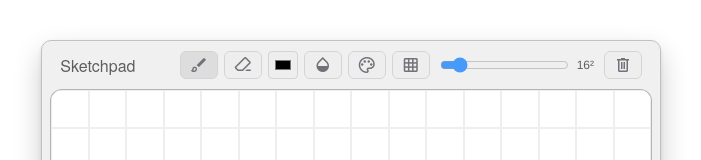
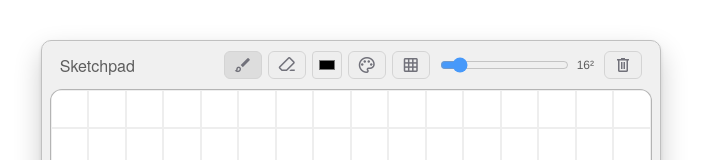
Before and after one commit to adrxan/etch-a-sketch, a plain HTML site: page index.html in a window 1280 px wide. Shown: the top 160 px of the page, without its empty margins (289-990 px from the left). Drawn offline with nearby package versions, Linux system fonts and the light colour scheme.

Commit message:
remove blend button

```diff
--- a/index.html
+++ b/index.html
@@ -22,9 +22,9 @@
                         ink_eraser
                     </span></button>
                 <input type="color" value="#000000" id="color-button">
-                <button id="blend"><span class="material-symbols-outlined size-20">
+                <!-- <button id="blend-button"><span class="material-symbols-outlined size-20">
                         opacity
-                    </span></button>
+                    </span></button> -->
                     <button id="random-button"><span class="material-symbols-outlined size-20">
                             palette
                         </span></button>
```
